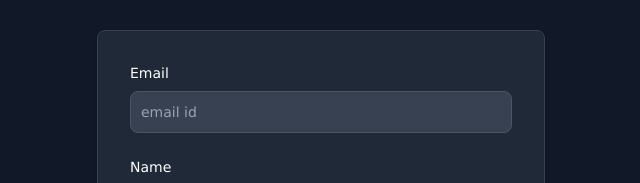
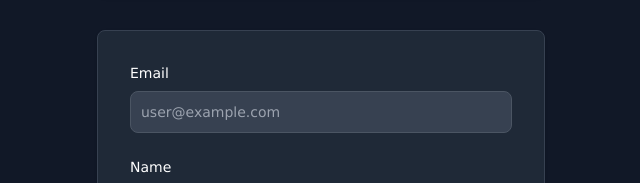
Before and after one commit to VarunDTU/deltech-website, a React (Create React App) app: page /ipRegistration in a window 1280 px wide. Shown: the part 1596-1779 px from the top of the page, without its empty margins (319-959 px from the left). Built offline with nearby package versions, Linux system fonts and the light colour scheme; no server answers; sample sign-in values are in the browser's storage.

Commit message:
ip dg forms added

```diff
--- a/src/App.js
+++ b/src/App.js
@@ -51,8 +51,14 @@ function App() {
         <Route path="/CampusAmbassador" element={<Campus></Campus>}></Route>
         <Route path="/paymentPolicy" element={<PaymentPolicy/>}></Route>
         <Route path="/termsConditions" element={<TermsConditions/>}></Route>
-        <Route path="/ipRegistration" element={<IpRegistration/>}></Route>
-        <Route path="/dgRegistration" element={<DgRegistration/>}></Route>
+        <Route path="/ipRegistration" element={<ProtectedRoute>
+          <IpRegistration/>
+          </ProtectedRoute>
+          }></Route>
+        <Route path="/dgRegistration" element={<ProtectedRoute>
+          <DgRegistration/>
+          </ProtectedRoute>
+          }></Route>
         <Route path="/Login" element={<LoginScreen/>}></Route>
         <Route path="/SignUp" element={<Signup></Signup>}></Route>
         <Route path='/Dashboard' element={<ProtectedRoute>
--- a/src/components/dashboard.js
+++ b/src/components/dashboard.js
@@ -34,9 +34,9 @@ const Dashboard = () => {
                 Read more
               </button>
               <Link
-                href="/ipRegistration"
-                target="_blank"
-                rel="noopener noreferrer"
+                to='/ipRegistration'
+
+
               >
                 <button className="px-4 py-2 text-sm text-blue-100 bg-blue-500 rounded shadow">
                   Application
@@ -62,12 +62,11 @@ const Dashboard = () => {
                 Read more
               </button>
               <Link
-                href="/dgRegistration"
-                target="_blank"
-                rel="noopener noreferrer"
+                to="/dgRegistration"
+
               >
                 <button className="px-4 py-2 text-sm text-blue-100 bg-blue-500 rounded shadow">
-                  Form
+                  Application
                 </button>
               </Link>
             </div>
--- a/src/components/ipRegistration.js
+++ b/src/components/ipRegistration.js
@@ -1,10 +1,11 @@
 import React, { useState } from "react";
 import { useRouteLoaderData } from "react-router-dom";
-
+import { useAuth } from "../contexts/AuthContext";
 const IpRegistration = () => {
+  const { currentUser} = useAuth();
   const [userData, setUserData] = useState({
     Name: "",
-    email: "",
+    email: currentUser.email,
     instituteName: "",
     phone: "",
     munAttended: "",
@@ -223,9 +224,8 @@ const IpRegistration = () => {
                     name="email"
                     id="email"
                     className=" border  sm:text-sm rounded-lg focus:ring-primary-600 focus:border-primary-600 block w-full p-2.5 bg-gray-700 border-gray-600 placeholder-gray-400 text-white focus:ring-blue-500 focus:border-blue-500"
-                    value={useRouteLoaderData.email}
-                    onChange={postUserData}
-                    placeholder="email id"
+                    disabled={true}
+                    placeholder={userData.email}
                     required
                   />
                 </div>
--- a/src/components/registerbutton.js
+++ b/src/components/registerbutton.js
@@ -1,5 +1,3 @@
-import { Fragment } from 'react'
-import { Menu, Transition } from '@headlessui/react'
 import { Link } from 'react-router-dom';
 function classNames(...classes) {
     return classes.filter(Boolean).join(' ')
@@ -8,7 +6,7 @@ const RegisterButton=()=>{
     return(
         <div>
           <Link
-                to="/Login"
+                to="/SignUp"
                 target="_blank"
                 rel="noopener noreferrer"
                 className="font-normal text-gray-400 text-sm"
```
